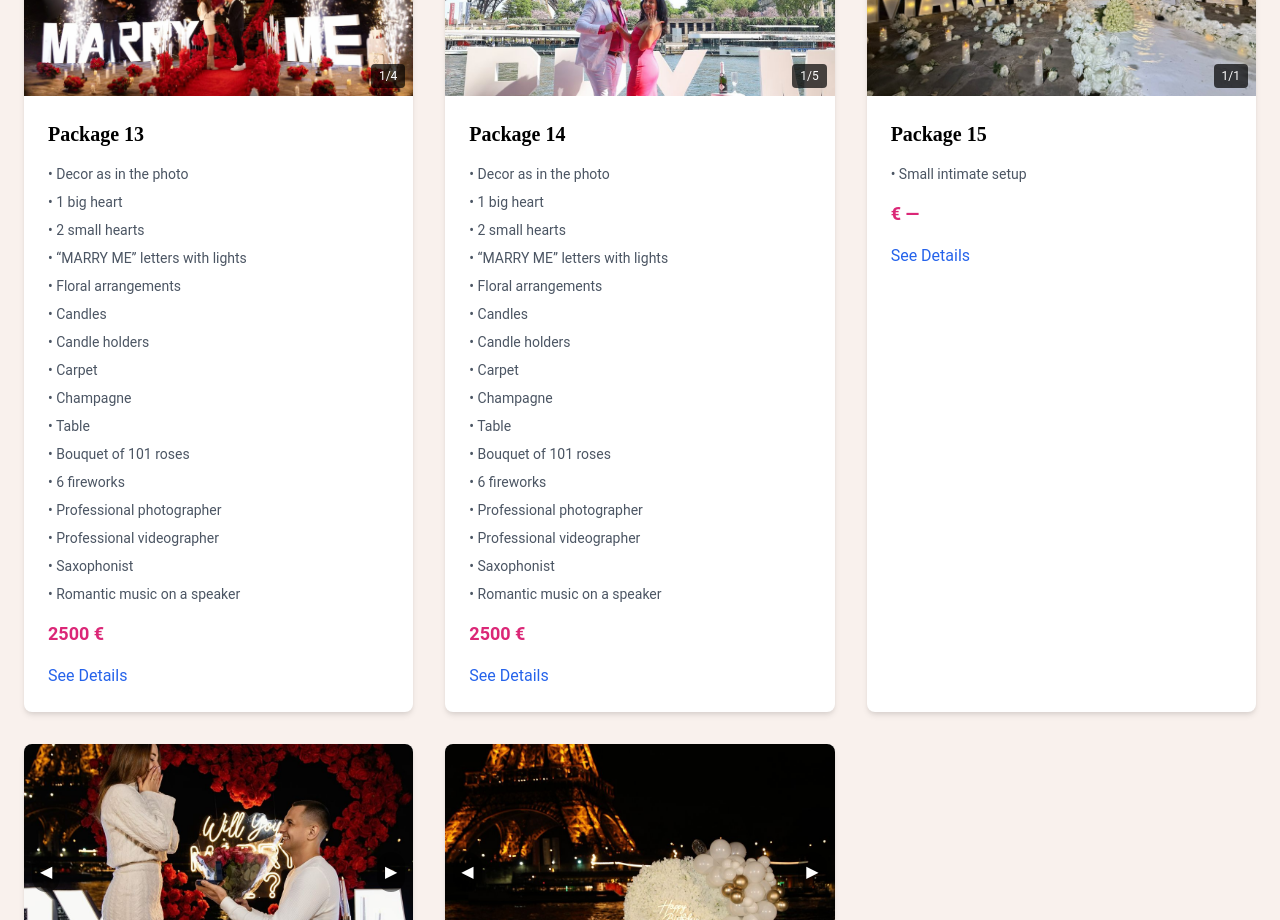
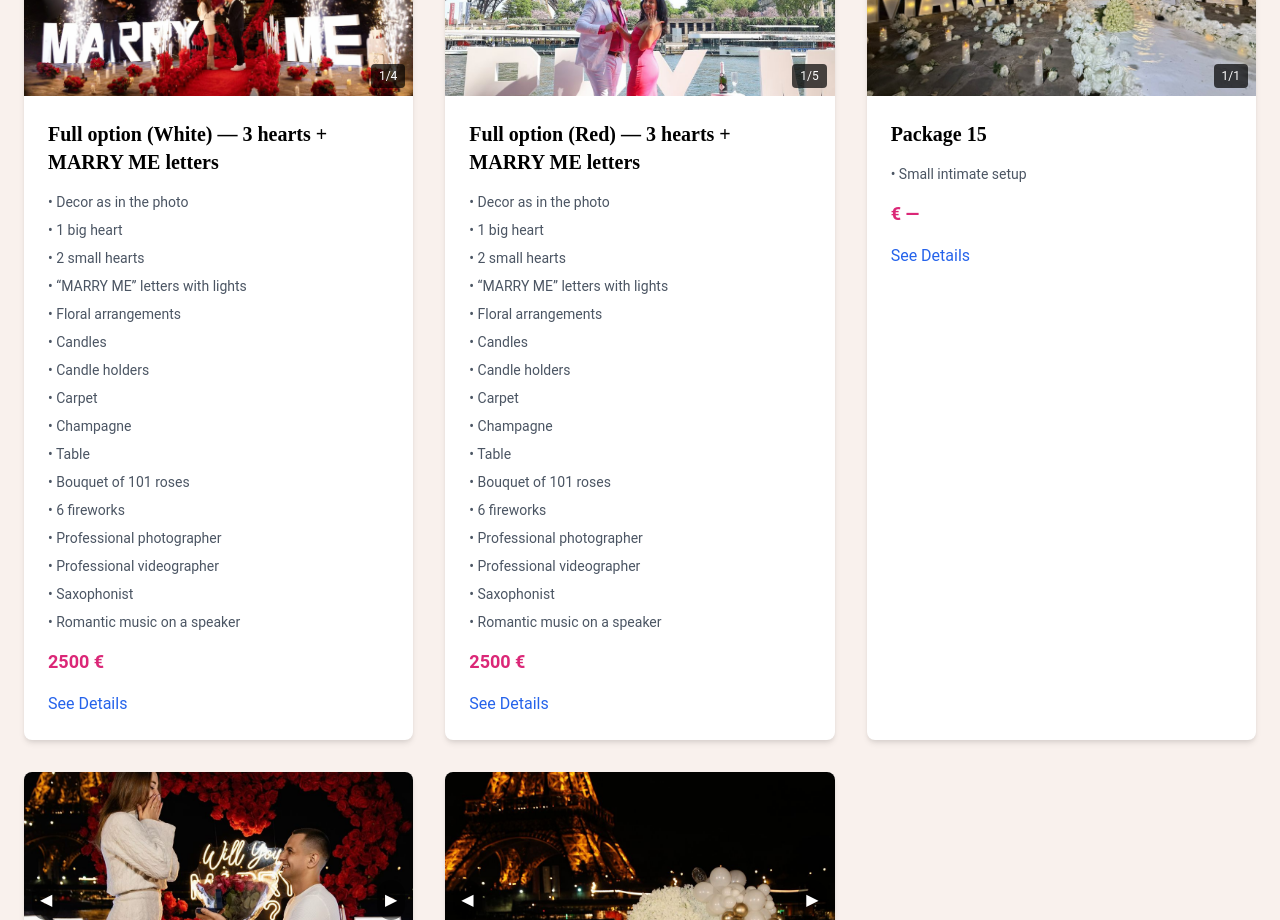
Before and after one commit to Varcolacus/KOZAK, a React (Vite) app in the folder kozak-website/: page / in a window 1280 px wide. Shown: the part 4400-5320 px from the top of the page. Built offline with nearby package versions, Linux system fonts and the light colour scheme.

Commit message:
Name package 13-14 titles

```diff
--- a/kozak-website/src/data/translations.js
+++ b/kozak-website/src/data/translations.js
@@ -223,7 +223,7 @@ const basePackagesEn = [
         alt: 'Large MARRY ME letters proposal package',
     },
     {
-        title: 'Package 13',
+        title: 'Full option (White) — 3 hearts + MARRY ME letters',
         desc: [
             'Decor as in the photo',
             '1 big heart',
@@ -246,7 +246,7 @@ const basePackagesEn = [
         alt: 'Full option proposal package (white)',
     },
     {
-        title: 'Package 14',
+        title: 'Full option (Red) — 3 hearts + MARRY ME letters',
         desc: [
             'Decor as in the photo',
             '1 big heart',
```
